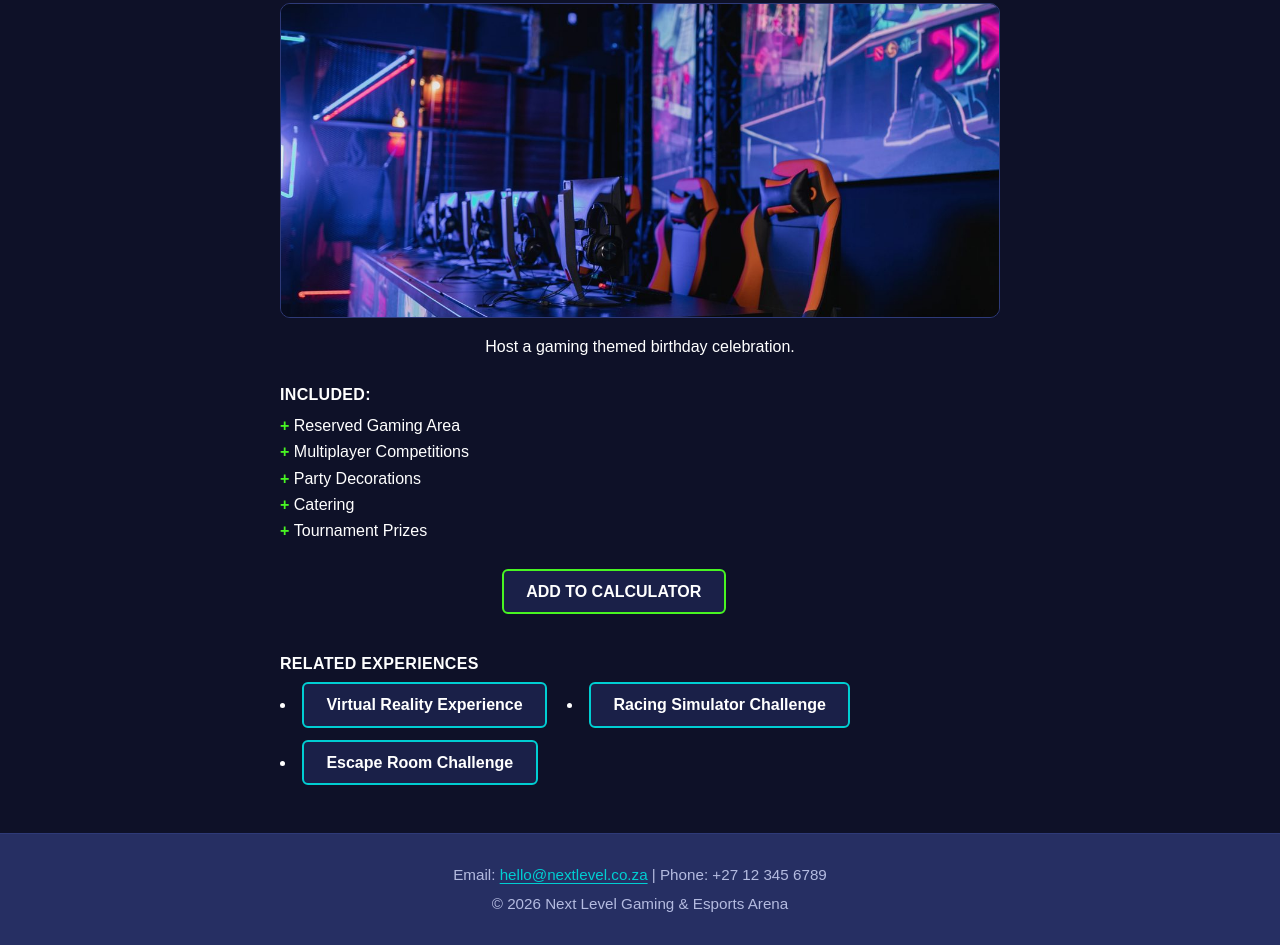
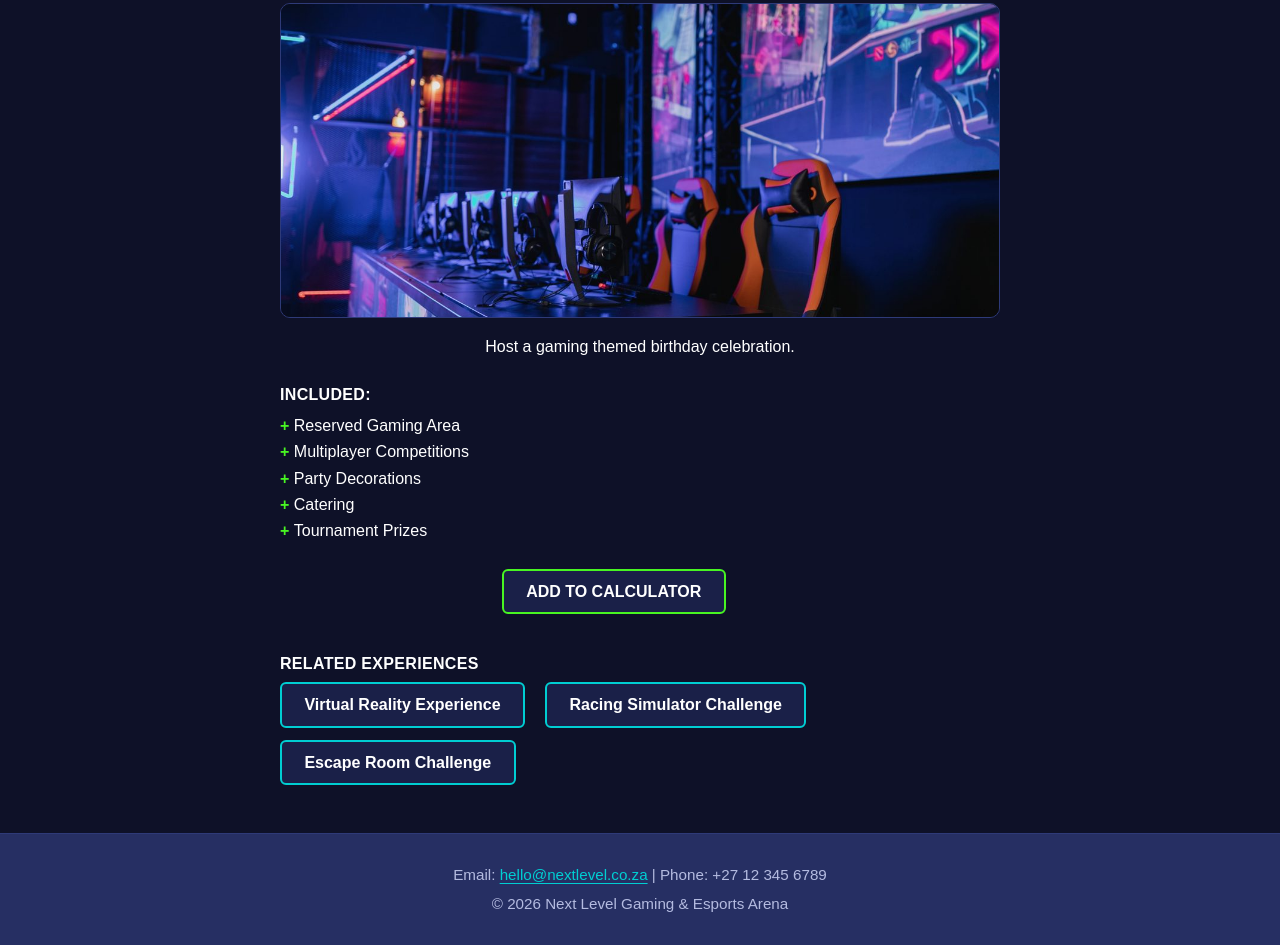
Before and after one commit to Buhle003/Part-2---ST10530458, a plain HTML site: page birthday-package.html in a window 1280 px wide. Shown: the part 354-1299 px from the top of the page. Drawn offline with Linux system fonts and the light colour scheme.

Commit message:
Finished styling these pages

```diff
--- a/birthday-package.html
+++ b/birthday-package.html
@@ -112,12 +112,13 @@
     <!-- Related experiences (links to three other pages) -->
     <h2>Related Experiences</h2>
 
-      <div class="related">
-      <li><a class="btn btn-secondary" href="virtual-reality-experience.html">Virtual Reality Experience</a></li>
-      <li><a class="btn btn-secondary" href="racing-simulator.html">Racing Simulator Challenge</a></li>
-      <li><a class="btn btn-secondary" href="escape-room.html">Escape Room Challenge</a></li>
+    <div class="related">
 
-  </div>
+      <a class="btn btn-secondary" href="virtual-reality-experience.html">Virtual Reality Experience</a>
+      <a class="btn btn-secondary" href="racing-simulator.html">Racing Simulator Challenge</a>
+      <a class="btn btn-secondary" href="escape-room.html">Escape Room Challenge</a>
+
+    </div>
 
   </main>
 
```
Also changed, not shown: virtual-reality-experience.html (+35 -4 lines).
